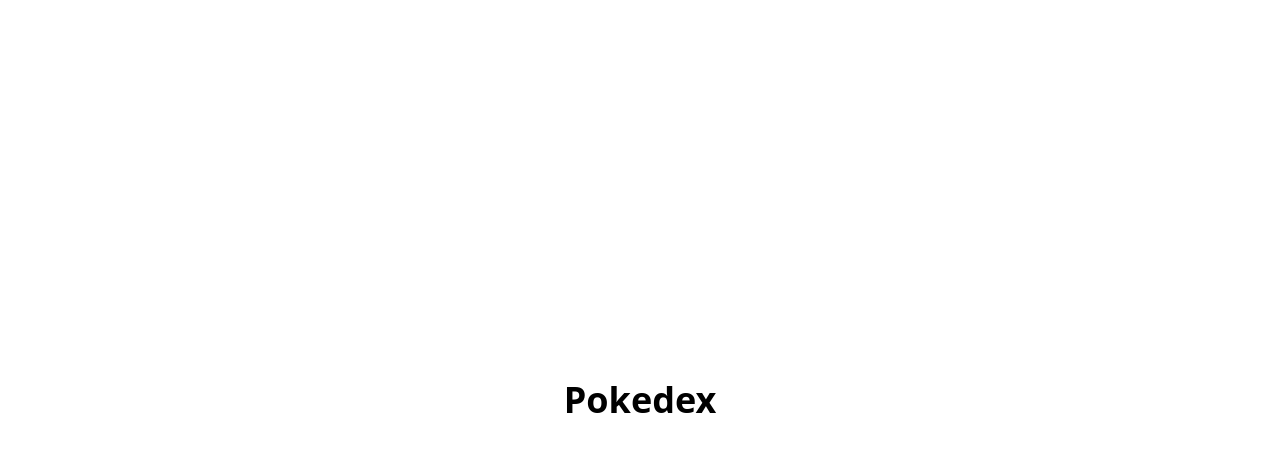
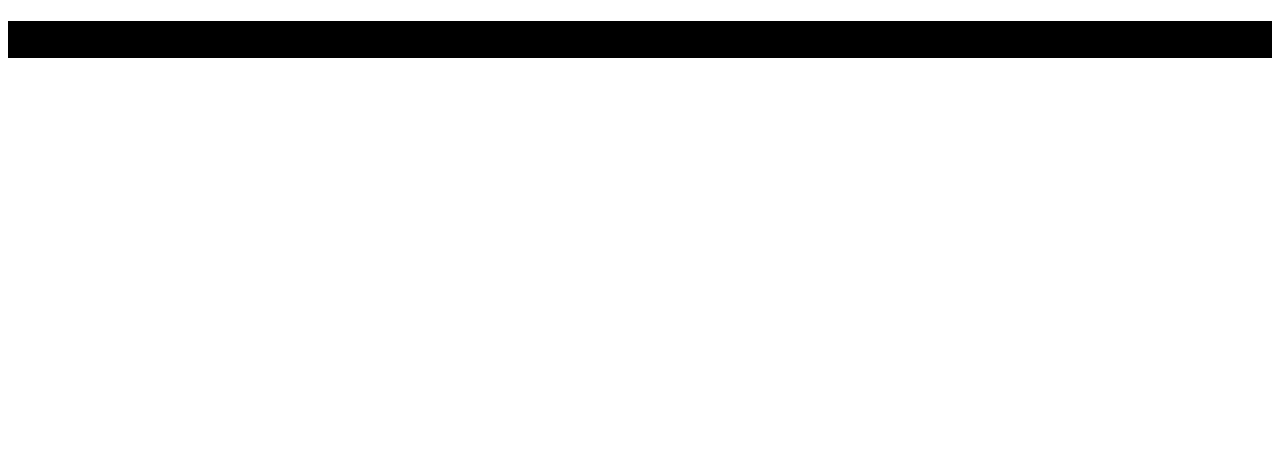
Before and after one commit to Zander-M75/Pokedex, a React (Vite) app: page / in a window 1280 px wide. Shown: the top 452 px of the page. Built offline with nearby package versions, Linux system fonts and the light colour scheme.

Commit message:
save commitswitch to sass

```diff
--- a/package.json
+++ b/package.json
@@ -17,13 +17,11 @@
     "@types/react": "^18.2.43",
     "@types/react-dom": "^18.2.17",
     "@vitejs/plugin-react": "^4.2.1",
-    "autoprefixer": "^10.4.16",
     "eslint": "^8.55.0",
     "eslint-plugin-react": "^7.33.2",
     "eslint-plugin-react-hooks": "^4.6.0",
     "eslint-plugin-react-refresh": "^0.4.5",
-    "postcss": "^8.4.32",
-    "tailwindcss": "^3.3.6",
+    "sass": "^1.85.0",
     "vite": "^5.0.8"
   }
 }
--- a/postcss.config.js
+++ /dev/null
@@ -1,7 +0,0 @@
-// postcss.config.js
-export default {
-  plugins: {
-    tailwindcss: {},
-    autoprefixer: {},
-  },
-};
--- a/src/pages/Home.jsx
+++ b/src/pages/Home.jsx
@@ -1,7 +1,11 @@
+import '../styles/main.scss';
+
 export default function Home() {
     return (
-        <div className="flex flex-col items-center justify-center h-screen">
-            <h1 className="text-4xl font-bold">Pokedex</h1>
+        <div className="home-container">
+            <div className="home-container__inner">
+                <div className="home-container__inner-content"><h1>switching to sass, F U</h1></div>
+            </div>
         </div>
     )
 }
--- /dev/null
+++ b/src/styles/main.scss
@@ -0,0 +1,4 @@
+
+
+// Pages
+@import 'pages/home';
--- /dev/null
+++ b/src/styles/pages/_home.scss
@@ -0,0 +1,26 @@
+.home-container {
+    background-color: greenyellow;
+}
+
+.home-container__inner {
+    background-color: #fff;
+}
+
+.home-container__inner-content {
+    background-color: #000;
+}
+
+.home-container__inner-content-title {
+    color: #fff;
+}
+
+.home-container__inner-content-description {
+    color: #fff;
+}
+
+
+
+.home-container__inner-content-button {
+    background-color: #fff;
+    color: #000;
+}
--- a/tailwind.config.js
+++ /dev/null
@@ -1,11 +0,0 @@
-// tailwind.config.js
-module.exports = {
-  content: [
-    "./index.html",
-    "./src/**/*.{js,jsx,ts,tsx}",
-  ],
-  theme: {
-    extend: {},
-  },
-  plugins: [],
-}
```
Also changed, not shown: 1 other file (tests, documents, lock files or other folders).
